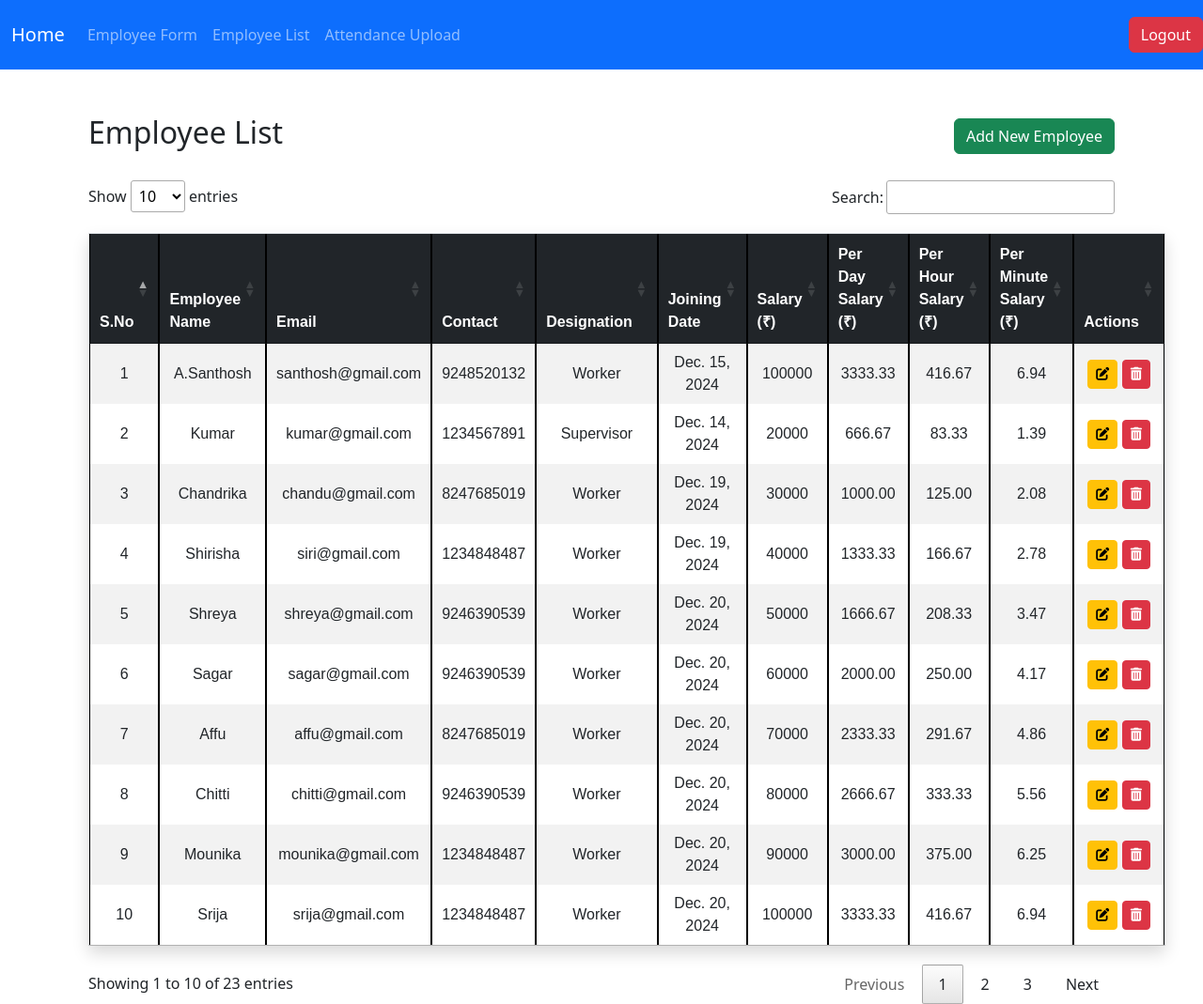
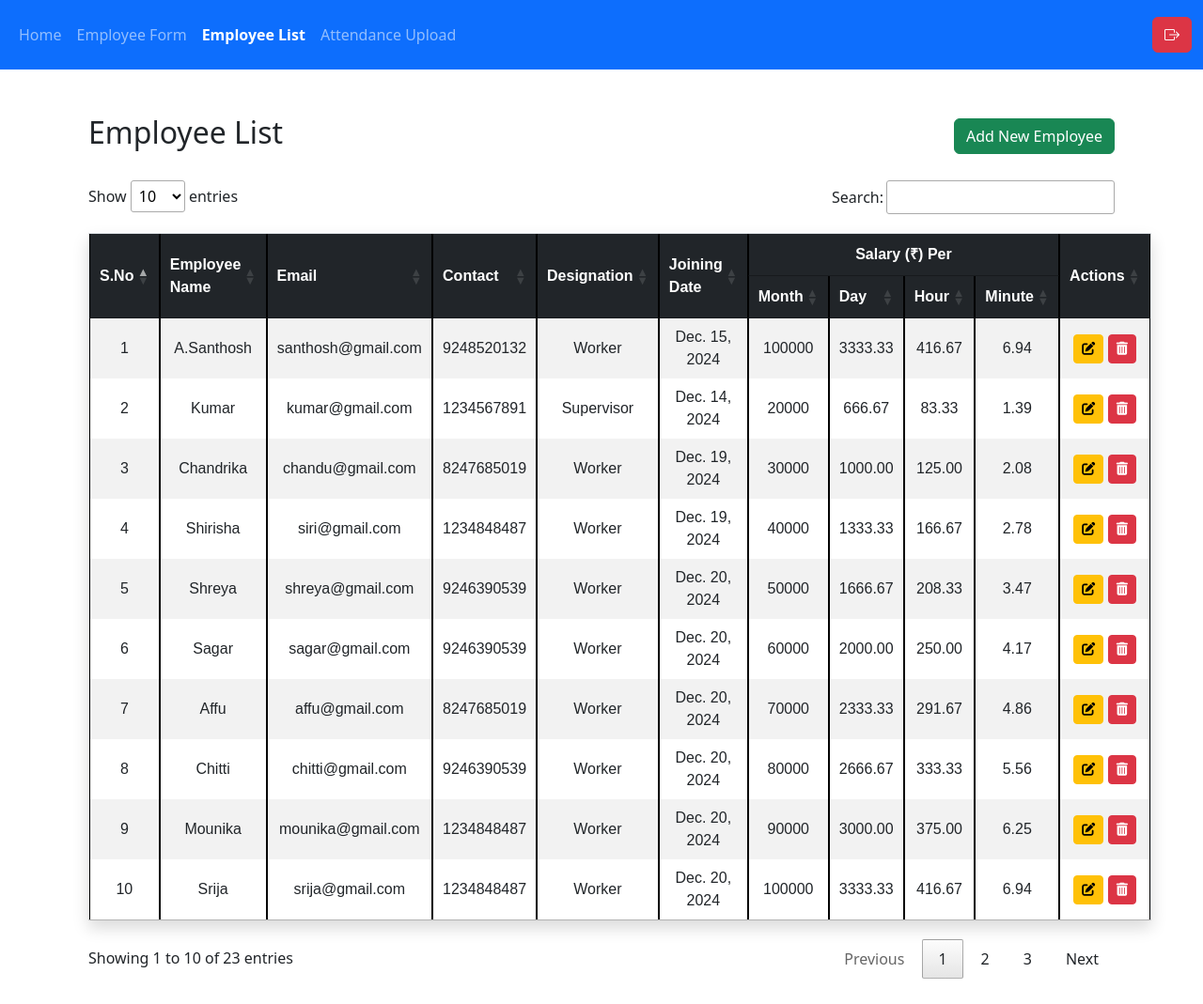
Before and after one commit to VadnalaManiteja/Biometric, a Django app: page /employee-list/ in a window 1280 px wide. Shown: the whole page at 94% size. After the commit the page ends 1042 px from the top, so only its background shows below. Run offline with Django 5.2, Linux system fonts and the light colour scheme; a user stored in the database is signed in; data comes from the database, SQL or seed files in the repository; both versions use the stored data as it was after the commit; some libraries are stand-ins or nearby versions.

Commit message:
improvements 2

```diff
--- a/bookstall/templates/authentication/login.html
+++ b/bookstall/templates/authentication/login.html
@@ -71,8 +71,8 @@
                     <button type="submit" class="btn btn-primary w-100">Login</button>
                 </form>
 
-                <!-- Register Link -->
-                <p class="mt-3 text-center">Don't have an account? <a href="{% url 'register' %}">Register</a></p>
+                <!-- Register Link
+                <p class="mt-3 text-center">Don't have an account? <a href="{% url 'register' %}">Register</a></p> -->
             </div>
         </div>
     </div>
--- a/bookstall/templates/base.html
+++ b/bookstall/templates/base.html
@@ -6,6 +6,7 @@
     <title>{% block title %}Home{% endblock %}</title>
     <!-- Bootstrap CSS -->
     <link href="https://cdn.jsdelivr.net/npm/bootstrap@5.3.0/dist/css/bootstrap.min.css" rel="stylesheet">
+    <link href="https://cdn.jsdelivr.net/npm/bootstrap-icons/font/bootstrap-icons.css" rel="stylesheet">
     <style>
         table {
             width: 100%;
@@ -26,18 +27,14 @@
             font-weight: bold;
             color: #333;
         }
-
         tbody tr {
             transition: all 0.3s ease;
         }
         tbody tr:hover {
-        background-color: #99b8d7; /* Light blue background */
-        transform: scale(1.02); /* Slight zoom effect */
-        box-shadow: 0 2px 8px rgba(0, 0, 0, 0.15); /* Subtle shadow */
+            background-color: #99b8d7;
+            transform: scale(1.02);
+            box-shadow: 0 2px 8px rgba(0, 0, 0, 0.15);
         }
-
-
-
         button {
             margin: 10px 0;
             padding: 8px 16px;
@@ -61,36 +58,39 @@
             font-size: 18px;
             font-weight: bold;
         }
-
+        .nav-link.active {
+            font-weight: bold;
+            color: #fff !important;
+        }
     </style>
-
 </head>
 <body>
-    <nav class="navbar navbar-expand-lg navbar-dark bg-primary"> <!-- Changed bg-light to bg-primary and added navbar-dark -->
+    <nav class="navbar navbar-expand-lg navbar-dark bg-primary">
         <div class="container-fluid">
-            <a class="navbar-brand" href="{% url 'index' %}">Home</a>
-            <button class="navbar-toggler" type="button" data-bs-toggle="collapse" data-bs-target="#navbarNav" aria-controls="navbarNav" aria-expanded="false" aria-label="Toggle navigation">
-                <span class="navbar-toggler-icon"></span>
-            </button>
             <div class="collapse navbar-collapse" id="navbarNav">
                 <ul class="navbar-nav">
                     <li class="nav-item">
-                        <a class="nav-link" href="{% url 'employee_form' %}">Employee Form</a>
+                        <a class="nav-link {% if request.resolver_match.url_name == 'index' %}active{% endif %}" href="{% url 'index' %}">Home</a>
                     </li>
                     <li class="nav-item">
-                        <a class="nav-link" href="{% url 'employee_list' %}">Employee List</a>
+                        <a class="nav-link {% if request.resolver_match.url_name == 'employee_form' %}active{% endif %}" href="{% url 'employee_form' %}">Employee Form</a>
                     </li>
                     <li class="nav-item">
-                        <a class="nav-link" href="{% url 'attendance_upload' %}">Attendance Upload</a>
+                        <a class="nav-link {% if request.resolver_match.url_name == 'employee_list' %}active{% endif %}" href="{% url 'employee_list' %}">Employee List</a>
+                    </li>
+                    <li class="nav-item">
+                        <a class="nav-link {% if request.resolver_match.url_name == 'attendance_upload' %}active{% endif %}" href="{% url 'attendance_upload' %}">Attendance Upload</a>
                     </li>
                 </ul>
-            </div>
             </div>
             <div class="d-flex align-items-center">
                 <form method="post" action="{% url 'logout' %}">
                     {% csrf_token %}
-                <button class="btn btn-danger" type="submit">Logout</button>
+                    <button class="btn btn-danger" type="submit"title="Logout">
+                        <i class="bi bi-box-arrow-right"></i>
+                    </button>
                 </form>
+            </div>
         </div>
     </nav>
     <div class="container mt-5">
@@ -99,5 +99,6 @@
     </div>
     <!-- Bootstrap JS -->
     <script src="https://cdn.jsdelivr.net/npm/bootstrap@5.3.0/dist/js/bootstrap.bundle.min.js"></script>
+    <script src="https://cdn.jsdelivr.net/npm/bootstrap-icons/font/bootstrap-icons.css"></script>
 </body>
 </html>
--- a/bookstall/templates/employee/employee_list.html
+++ b/bookstall/templates/employee/employee_list.html
@@ -13,19 +13,24 @@
     <table id="employeeTable" class="table table-striped table-sm table-bordered shadow align-middle mb-3 ">
         <thead class="table-dark">
             <tr>
-                <th scope="col">S.No</th>
-                <th scope="col">Employee Name</th>
-                <th scope="col">Email</th>
-                <th scope="col">Contact</th>
-                <th scope="col">Designation</th>
-                <th scope="col">Joining Date</th>
-                <th scope="col">Salary (₹)</th>
-                <th scope="col">Per Day Salary (₹)</th>
-                <th scope="col">Per Hour Salary (₹)</th>
-                <th scope="col">Per Minute Salary (₹)</th>
-                <th scope="col">Actions</th>
+                <th scope="col" rowspan="2" align="center" valign="middle">S.No</th>
+                <th scope="col" rowspan="2" align="center" valign="middle">Employee Name</th>
+                <th scope="col" rowspan="2" align="center" valign="middle">Email</th>
+                <th scope="col" rowspan="2" align="center" valign="middle">Contact</th>
+                <th scope="col" rowspan="2" align="center" valign="middle">Designation</th>
+                <th scope="col" rowspan="2" align="center" valign="middle">Joining Date</th>
+                <th scope="col" class=" text-center"colspan="4" align="center" valign="middle">Salary (₹) Per</th>
+                <th scope="col" rowspan="2" align="center" valign="middle">Actions</th>
+            </tr>
+            <tr>
+                <th scope="col" align="center" valign="middle">Month</th>
+                <th scope="col" align="center" valign="middle">Day</th>
+                <th scope="col" align="center" valign="middle">Hour</th>
+                <th scope="col" align="center" valign="middle">Minute</th>
             </tr>
         </thead>
+
+
         <tbody>
             {% for employee in employees %}
             <tr>
@@ -80,6 +85,7 @@
     #employeeTable_wrapper .dataTables_filter {
     margin-bottom: 20px; /* Adjust the gap as needed */
 }
+
 </style>
 
 {% endblock %}
--- a/bookstall/views.py
+++ b/bookstall/views.py
@@ -3,5 +3,9 @@ from django.shortcuts import render
 def base(request):
     return render(request, 'base.html')
 
+from django.shortcuts import render
+from .models import Employee  # Import your Employee model
+
 def index(request):
-    return render(request,'index.html')
+    total_employees = Employee.objects.count()  # Count total employees
+    return render(request, 'index.html', {'total_employees': total_employees})
```
Also changed, not shown: bookstall/templates/index.html (+15 -1 lines), db.sqlite3. Lines whose indentation alone changed are shown as unchanged.
